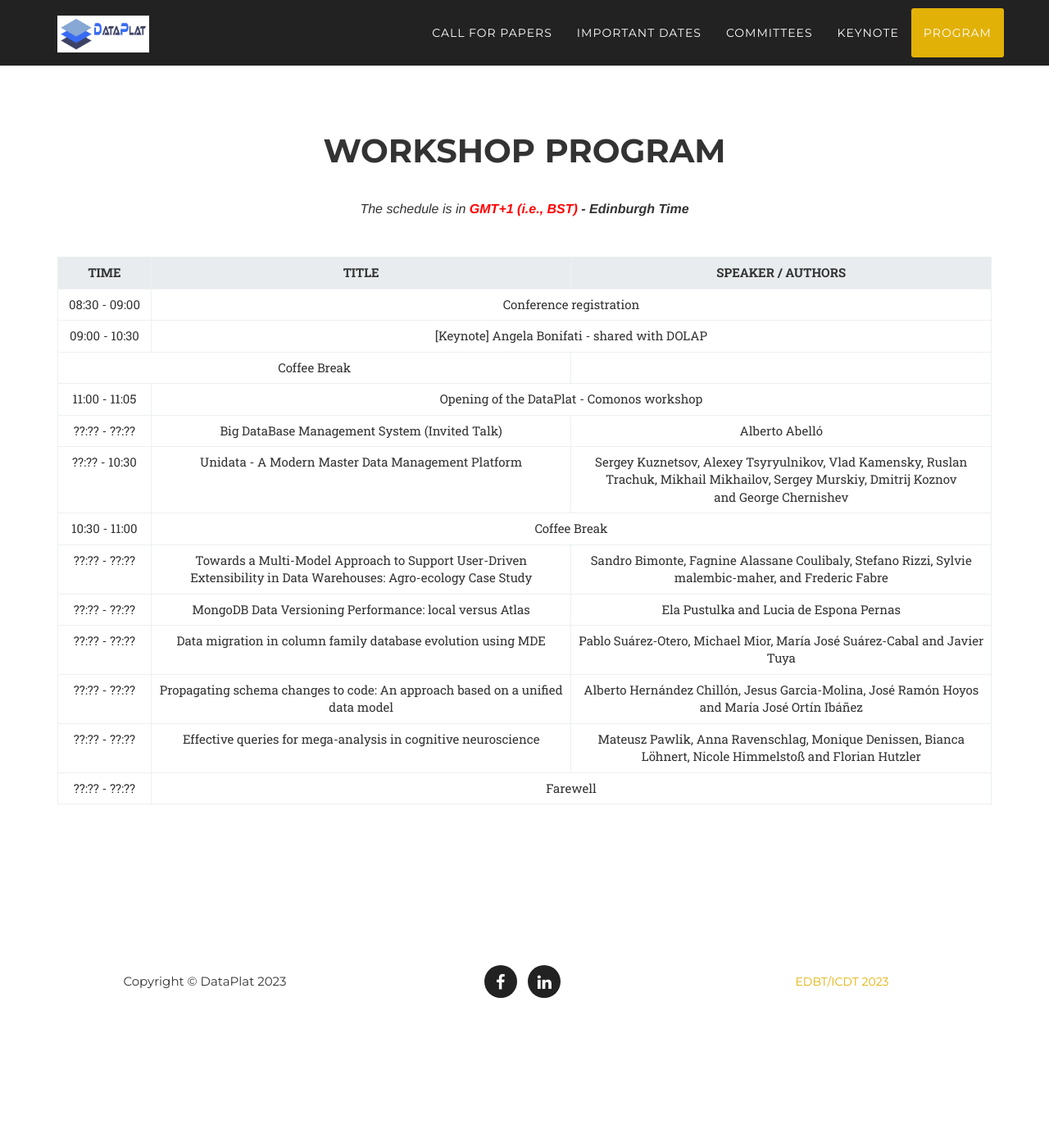
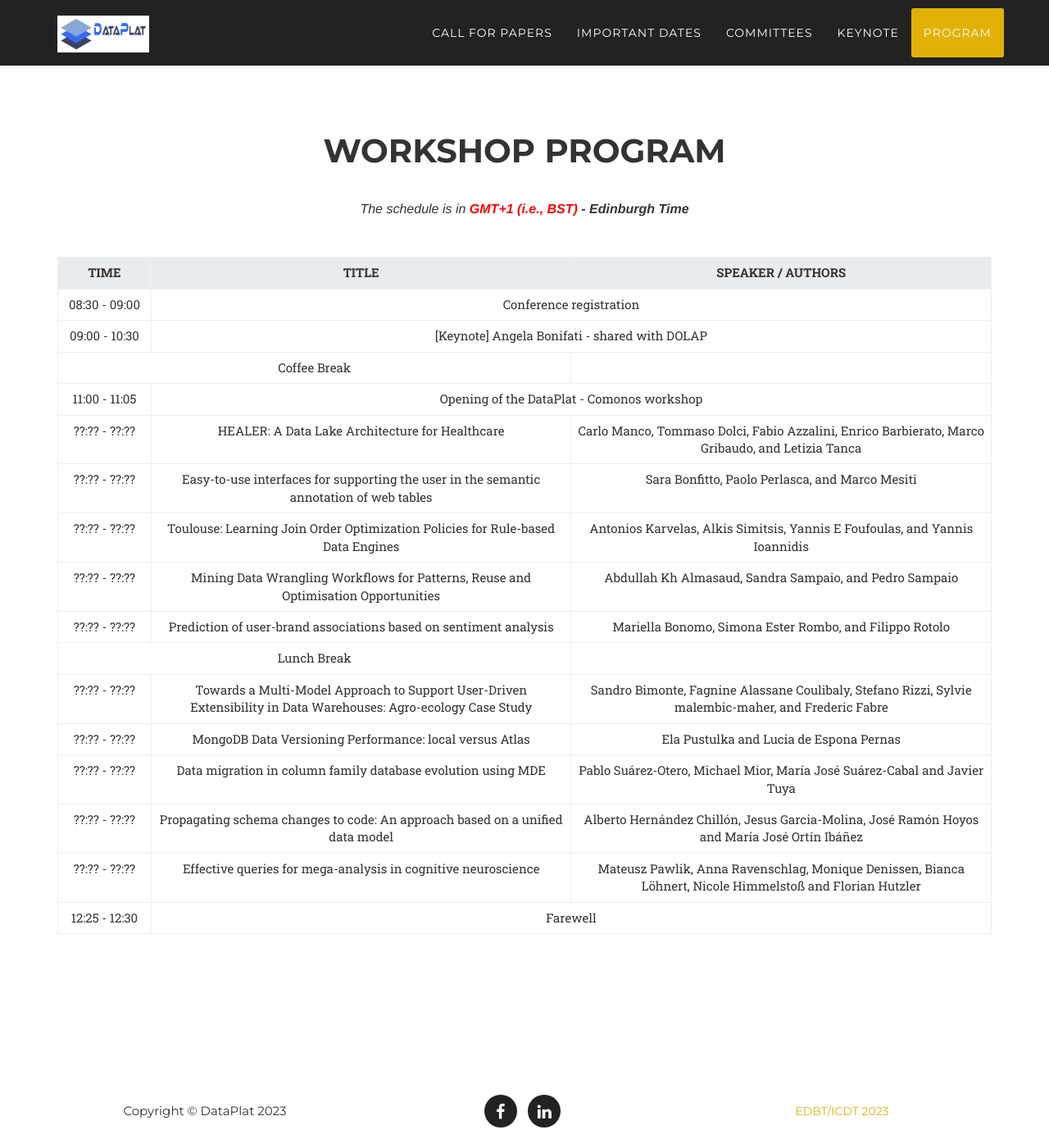
Before and after one commit to big-unibo/dataplat2024, a Jekyll site: the page built from index.html, in a window 1280 px wide and 1400 px high, scrolled down 4273 px. Shown: the whole window at 82% size. Built offline with Jekyll 4.4.1, drawn with Linux system fonts in a browser that asks for light colours; some web fonts are replaced; before the commit the page ends 5515 px from its top, so only the background shows below that.

Commit message:
working on the program

```diff
--- a/_includes/program.html
+++ b/_includes/program.html
@@ -17,43 +17,28 @@
                                 </tr>
                               </thead>
                               <tbody>
-                                <tr class="prog-opening">
-                                    <td>08:30 - 09:00</td>
-                                  <td colspan="2">Conference registration</td>
-                                </tr>
-                                <tr class="prog-opening">
-                                    <td>09:00 - 10:30</td>
-                                  <td colspan="2">[Keynote] Angela Bonifati - shared with DOLAP</td>
-                                </tr>
-                                </td>
-                                    <td colspan="2">Coffee Break</td>
-                                </tr>
-                                <tr class="prog-opening">
-                                    <td>11:00 - 11:05</td>
-                                    <td colspan="2">Opening of the DataPlat - Comonos workshop</td>
-                                </tr>
-                                <tr>
-                                  <td>??:?? - ??:??</td>
-                                  <td>Big DataBase Management System (Invited Talk)</td>
-                                  <td>Alberto Abelló</td>
-                                </tr>
-                                <tr>
-                                  <td>??:?? - 10:30</td>
-                                  <td>Unidata - A Modern Master Data Management Platform</td>
-                                  <td>Sergey Kuznetsov, Alexey Tsyryulnikov, Vlad Kamensky, Ruslan Trachuk, Mikhail Mikhailov, Sergey Murskiy, Dmitrij Koznov and George Chernishev</td>
-                                </tr>
-                                <tr class="prog-opening">
-                                  <td>10:30 - 11:00
+                                <tr class="prog-opening"><td>08:30 - 09:00</td><td colspan="2">Conference registration</td></tr>
+
+                                <tr class="prog-opening"><td>09:00 - 10:30</td><td colspan="2">[Keynote] Angela Bonifati - shared with DOLAP</td></tr>
+
                                 </td><td colspan="2">Coffee Break</td></tr>
+
+                                <tr class="prog-opening"><td>11:00 - 11:05</td><td colspan="2">Opening of the DataPlat - Comonos workshop</td></tr>
+                                <tr><td>??:?? - ??:??</td><td>HEALER: A Data Lake Architecture for Healthcare</td><td>Carlo Manco, Tommaso Dolci, Fabio Azzalini, Enrico Barbierato, Marco Gribaudo, and Letizia Tanca</td></tr>
+                                <tr><td>??:?? - ??:??</td><td>Easy-to-use interfaces for supporting the user in the semantic annotation of web tables</td><td>Sara Bonfitto, Paolo Perlasca, and Marco Mesiti</td></tr>
+                                <tr><td>??:?? - ??:??</td><td>Toulouse: Learning Join Order Optimization Policies for Rule-based Data Engines</td><td>Antonios Karvelas, Alkis Simitsis, Yannis E Foufoulas, and Yannis Ioannidis</td></tr>
+                                <tr><td>??:?? - ??:??</td><td>Mining Data Wrangling Workflows for Patterns, Reuse and Optimisation Opportunities</td><td>Abdullah Kh Almasaud, Sandra Sampaio, and Pedro Sampaio</td></tr>
+                                <tr><td>??:?? - ??:??</td><td>Prediction of user-brand associations based on sentiment analysis</td><td>Mariella Bonomo, Simona Ester Rombo, and Filippo Rotolo</td></tr>
+
+                                </td><td colspan="2">Lunch Break</td></tr>
+
                                 <tr><td>??:?? - ??:??</td><td>Towards a Multi-Model Approach to Support User-Driven Extensibility in Data Warehouses: Agro-ecology Case Study</td><td>Sandro Bimonte, Fagnine Alassane Coulibaly, Stefano Rizzi, Sylvie malembic-maher, and Frederic Fabre</td></tr>
                                 <tr><td>??:?? - ??:??</td><td>MongoDB Data Versioning Performance: local versus Atlas</td><td>Ela Pustulka and Lucia de Espona Pernas</td></tr>
                                 <tr><td>??:?? - ??:??</td><td>Data migration in column family database evolution using MDE</td><td>Pablo Suárez-Otero, Michael Mior, María José Suárez-Cabal and Javier Tuya</td></tr>
                                 <tr><td>??:?? - ??:??</td><td>Propagating schema changes to code: An approach based on a unified data model</td><td>Alberto Hernández Chillón, Jesus Garcia-Molina, José Ramón Hoyos and María José Ortín Ibáñez</td></tr>
                                 <tr><td>??:?? - ??:??</td><td>Effective queries for mega-analysis in cognitive neuroscience</td><td>Mateusz Pawlik, Anna Ravenschlag, Monique Denissen, Bianca Löhnert, Nicole Himmelstoß and Florian Hutzler</td></tr>
-                                </tr class="prog-opening">
-                                    <td>??:?? - ??:??</td>
-                                    <td colspan="2">Farewell</td>
-                                </tr>
+
+                                </tr class="prog-opening"><td>12:25 - 12:30</td><td colspan="2">Farewell</td></tr>
                               </tbody>
                         </table>
                     </div>
```
